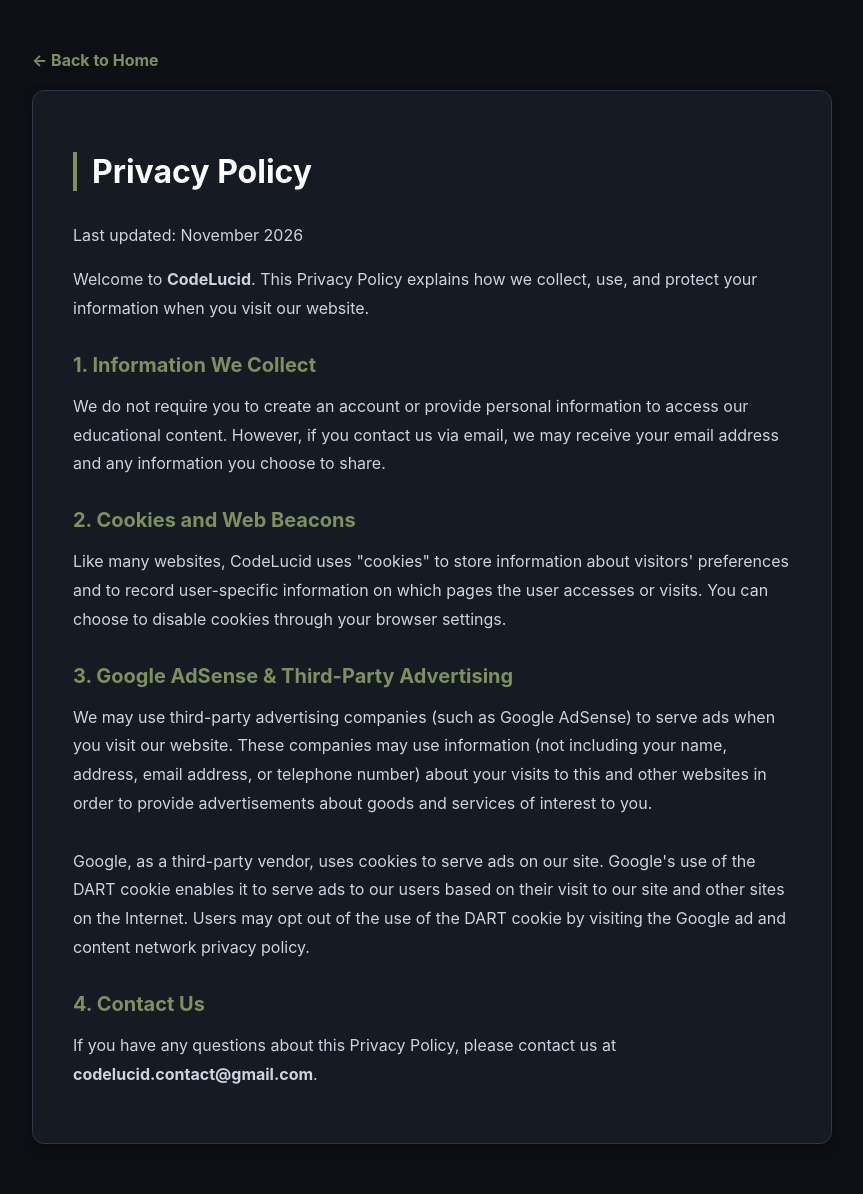
After one commit to kubrq7/codelucid, a Flask app: page /privacy in a window 1280 px wide. The commit adds this page. Shown: the whole page, without its empty margins (208-1071 px from the left). Run offline with Flask 3, Linux system fonts and the light colour scheme; some libraries are stand-ins or nearby versions.

Commit message:
Add Privacy Policy and Terms of Service pages

```diff
--- a/app/main/routes.py
+++ b/app/main/routes.py
@@ -12,7 +12,6 @@ def dashboard():
         about_paragraphs=ABOUT_ME_PARAGRAPHS,
         channels=COMMUNITY_CHANNELS,
     )
-
 @main_bp.route("/get-quiz/<category>")
 def get_quiz(category):
     questions = QUIZ_DATA.get(category, [])
@@ -287,3 +286,12 @@ def quiz_oop():
 @main_bp.route('/quizzes/unit3/file-handling')
 def quiz_file_handling():
     return render_template('quizzes/unit3/01_file_handling.html')
+
+#GİZLİLİK POLİTİKASI İÇİN
+@main_bp.route("/privacy")
+def privacy():
+    return render_template("privacy.html")
+
+@main_bp.route("/terms")
+def terms():
+    return render_template("terms.html")
--- a/app/templates/dashboard.html
+++ b/app/templates/dashboard.html
@@ -168,6 +168,10 @@
         </button>
         <footer style="text-align: center; padding: 40px; color: #4A5568; font-size: 14px; border-top: 1px solid #1E232D; margin-top: 50px;">
     <p>Created by <strong>Kübra Aktaş</strong> | July 2026</p>
+    <p style="margin-top: 10px;">
+        <a href="{{ url_for('main.privacy') }}" style="color: #7C9060; text-decoration: none; margin: 0 10px;">Privacy Policy</a> |
+        <a href="{{ url_for('main.terms') }}" style="color: #7C9060; text-decoration: none; margin: 0 10px;">Terms of Service</a>
+    </p>
 </footer>
     </div>
 </div>
--- /dev/null
+++ b/app/templates/privacy.html
@@ -0,0 +1,47 @@
+{% extends 'base.html' %}
+{% block content %}
+<style>
+    body { font-family: 'Inter', sans-serif; background-color: #0D0F14; color: #E2E8F0; margin: 0; padding: 0; }
+    .policy-container { max-width: 800px; margin: 50px auto; padding: 0 20px; }
+    .doc-card { background: #161A22; border-radius: 12px; padding: 40px; border: 1px solid #2D3748; box-shadow: 0 4px 10px rgba(0,0,0,0.3); }
+    .doc-title { color: #fff; font-size: 32px; margin-bottom: 30px; border-left: 4px solid #7C9060; padding-left: 15px; }
+    .doc-subtitle { color: #7C9060; font-size: 20px; margin-top: 30px; margin-bottom: 15px; font-weight: bold; }
+    .doc-text { color: #CBD5E0; font-size: 16px; line-height: 1.8; margin-bottom: 15px; }
+    .back-btn { display: inline-block; margin-bottom: 20px; color: #7C9060; text-decoration: none; font-weight: bold; transition: 0.3s; font-size: 16px; }
+    .back-btn:hover { color: #fff; }
+</style>
+
+<div class="policy-container">
+    <a href="/" class="back-btn">← Back to Home</a>
+    <div class="doc-card">
+        <h1 class="doc-title">Privacy Policy</h1>
+
+        <div class="doc-text">Last updated: November 2026</div>
+        <div class="doc-text">
+            Welcome to <strong>CodeLucid</strong>. This Privacy Policy explains how we collect, use, and protect your information when you visit our website.
+        </div>
+
+        <div class="doc-subtitle">1. Information We Collect</div>
+        <div class="doc-text">
+            We do not require you to create an account or provide personal information to access our educational content. However, if you contact us via email, we may receive your email address and any information you choose to share.
+        </div>
+
+        <div class="doc-subtitle">2. Cookies and Web Beacons</div>
+        <div class="doc-text">
+            Like many websites, CodeLucid uses "cookies" to store information about visitors' preferences and to record user-specific information on which pages the user accesses or visits. You can choose to disable cookies through your browser settings.
+        </div>
+
+        <div class="doc-subtitle">3. Google AdSense & Third-Party Advertising</div>
+        <div class="doc-text">
+            We may use third-party advertising companies (such as Google AdSense) to serve ads when you visit our website. These companies may use information (not including your name, address, email address, or telephone number) about your visits to this and other websites in order to provide advertisements about goods and services of interest to you.
+            <br><br>
+            Google, as a third-party vendor, uses cookies to serve ads on our site. Google's use of the DART cookie enables it to serve ads to our users based on their visit to our site and other sites on the Internet. Users may opt out of the use of the DART cookie by visiting the Google ad and content network privacy policy.
+        </div>
+
+        <div class="doc-subtitle">4. Contact Us</div>
+        <div class="doc-text">
+            If you have any questions about this Privacy Policy, please contact us at <strong>codelucid.contact@gmail.com</strong>.
+        </div>
+    </div>
+</div>
+{% endblock %}
```
Also changed, not shown: app/templates/terms.html (added, +45 -0 lines).
